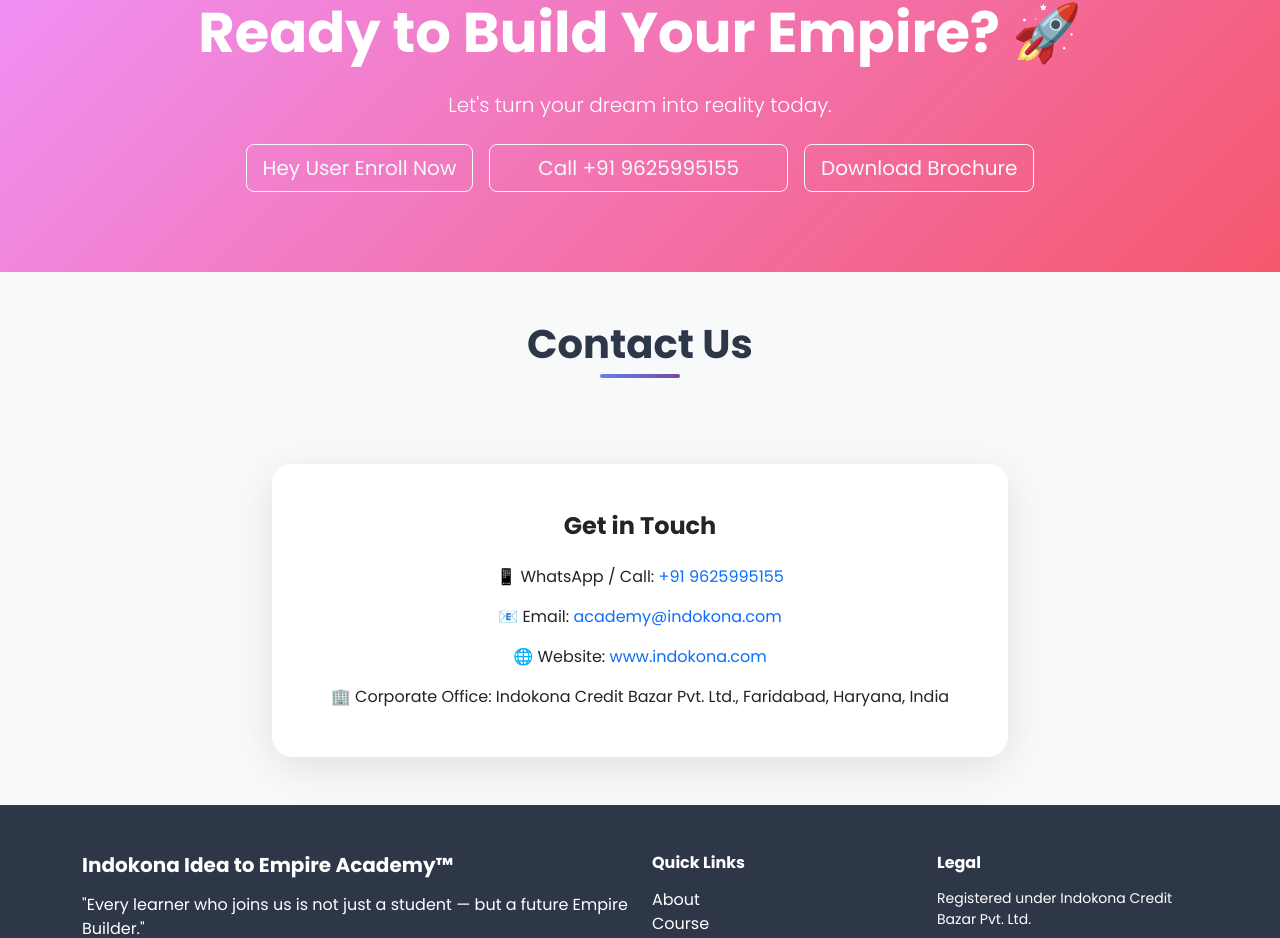
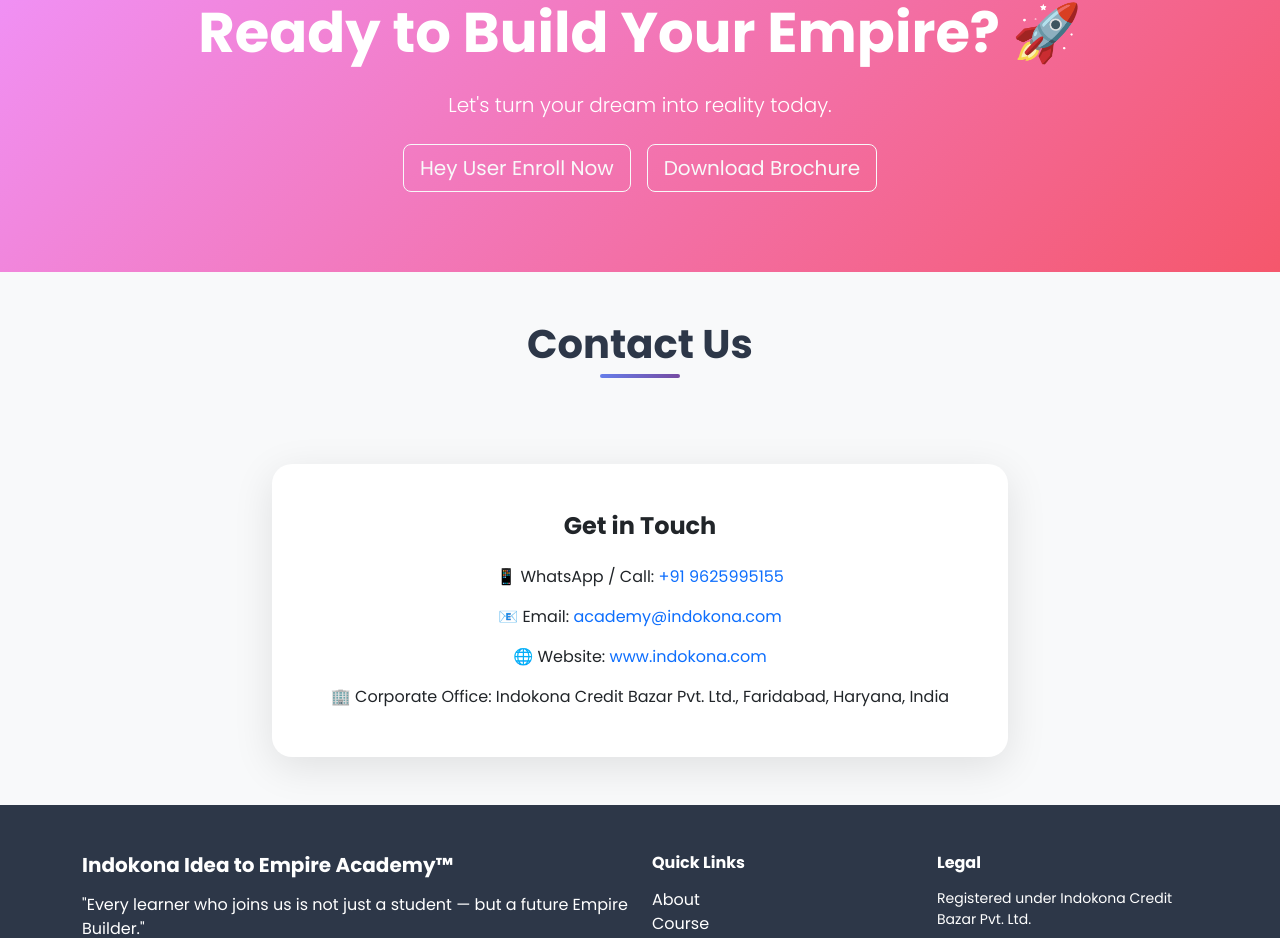
Before and after one commit to Tarunshakya1999/indokonafrontend, a React (Vite) app: page /acadmy in a window 1280 px wide. Shown: the part 6119-7057 px from the top of the page. Built offline with nearby package versions, Linux system fonts and the light colour scheme.

Commit message:
The En867678fffi

```diff
--- a/src/AcademyPage.jsx
+++ b/src/AcademyPage.jsx
@@ -734,7 +734,7 @@
             <p className="lead mb-4">Let's turn your dream into reality today.</p>
             <div className="d-flex gap-3 justify-content-center flex-wrap">
               <a className="btn btn-outline-light btn-lg" href='https://forms.gle/3gMjQTSvo4s8v9Uw9'>Hey User Enroll Now</a>
-              <button className="btn btn-outline-light btn-lg px-5">Call +91 9625995155</button>
+
               <button className="btn btn-outline-light btn-lg">Download Brochure</button>
             </div>
           </div>
```
